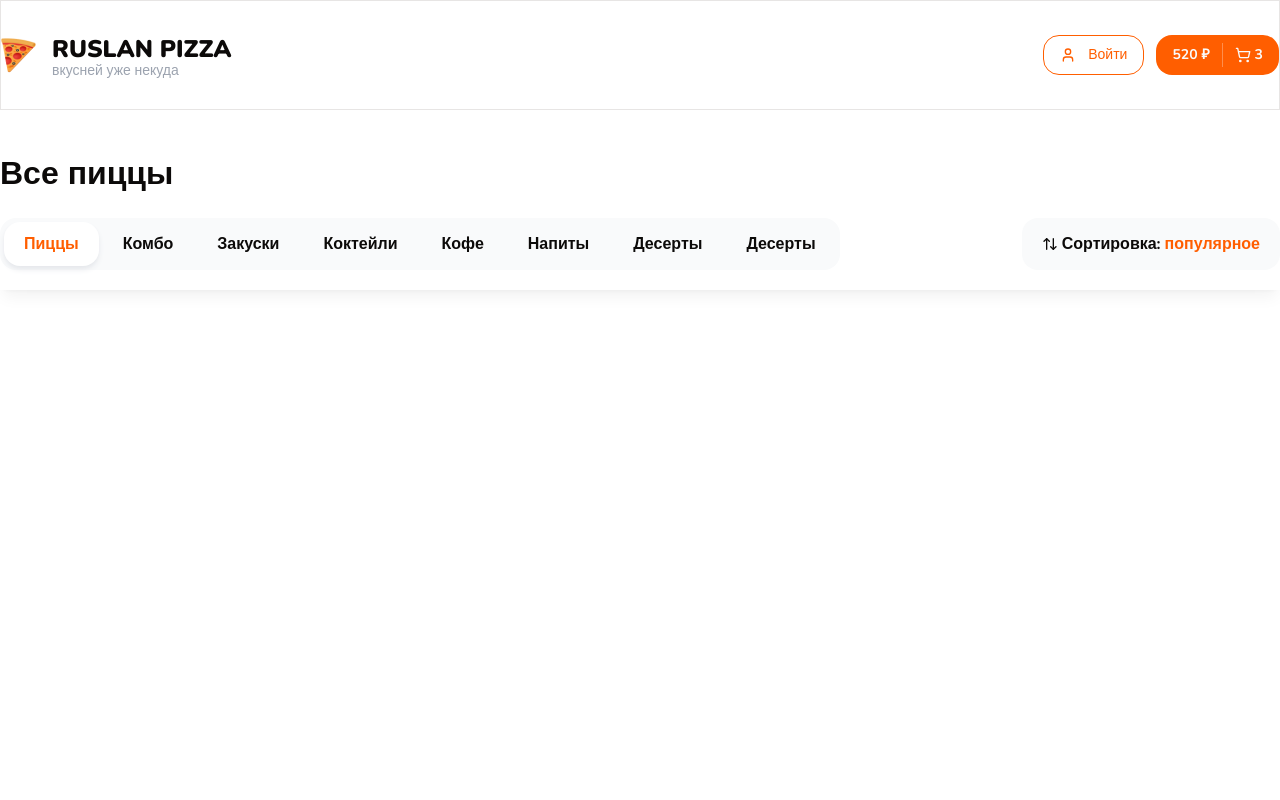
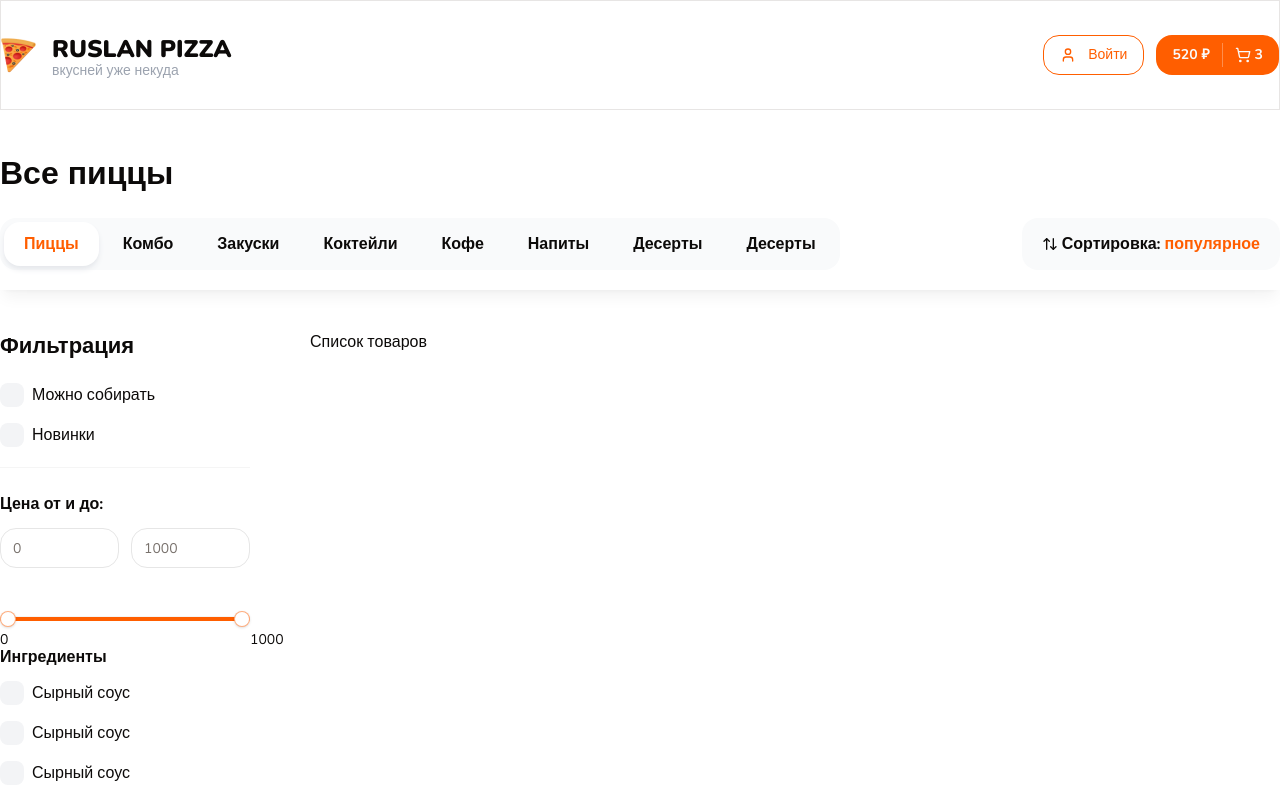
Before and after one commit to rLukoyanov/Ruslan-Pizza, a Next.js app: page / in a window 1280 px wide. Shown: the top 800 px of the page. Built offline with nearby package versions, Linux system fonts and the light colour scheme.

Commit message:
add filter

```diff
--- a/app/page.tsx
+++ b/app/page.tsx
@@ -1,11 +1,9 @@
 import {
   Container,
+  Filters,
   Title,
-  Categories,
-  SortPopup,
   TopBar,
 } from "@/components/shared";
-import { Button } from "@/components/ui/button";
 
 export default function Home() {
   return (
@@ -15,6 +13,17 @@
       </Container>
 
       <TopBar />
+
+      <Container className="mt-10 pb-14">
+        <div className="flex gap-[60px]">
+          <div className="w-[250px]">
+            <Filters />
+          </div>
+          <div className="flex-1">
+            <div className="flex flex-col gap-16">Список товаров</div>
+          </div>
+        </div>
+      </Container>
     </>
   );
 }
--- /dev/null
+++ b/components/shared/checkbox-filters-group.tsx
@@ -0,0 +1,87 @@
+"use client";
+import React from "react";
+import { FilterChecboxProps, FilterCheckbox } from "./filter-checkbox";
+import { Input } from "../ui";
+
+type Item = FilterChecboxProps;
+
+interface Props {
+  title: string;
+  items: Item[];
+  defaultItems: Item[];
+  limit?: number;
+  loading?: boolean;
+  searchInputPlaceholder?: string;
+  onClickCheckbox?: (id: string) => void;
+  defaultValue?: string[];
+  selected?: Set<string>;
+  className?: string;
+  name?: string;
+}
+
+export const CheckboxFiltersGroup: React.FC<Props> = ({
+  title,
+  items,
+  defaultItems,
+  limit = 5,
+  searchInputPlaceholder = "Поиск...",
+  className,
+  loading,
+  onClickCheckbox,
+  selected,
+  name,
+}) => {
+  const [showAll, setShowAll] = React.useState(false);
+  const [searchValue, setSearchValue] = React.useState("");
+
+  const onChangeSearchInput = (e: React.ChangeEvent<HTMLInputElement>) => {
+    setSearchValue(e.target.value);
+  };
+
+  const list = showAll
+    ? items.filter((item) =>
+        item.text.toLowerCase().includes(searchValue.toLocaleLowerCase())
+      )
+    : (defaultItems || items).slice(0, limit);
+
+  return (
+    <div className={className}>
+      <p className="font-bold mb-3">{title}</p>
+
+      {showAll && (
+        <div className="mb-5">
+          <Input
+            onChange={onChangeSearchInput}
+            placeholder={searchInputPlaceholder}
+            className="bg-gray-50 border-none"
+          />
+        </div>
+      )}
+
+      <div className="flex flex-col gap-4 max-h-96 pr-2 overflow-auto scrollbar">
+        {list.map((item, index) => (
+          <FilterCheckbox
+            key={index}
+            text={item.text}
+            value={item.value}
+            endAdornment={item.endAdornment}
+            checked={selected?.has(item.value)}
+            onCheckedChange={() => onClickCheckbox?.(item.value)}
+            name={name}
+          />
+        ))}
+      </div>
+
+      {items.length > limit && (
+        <div className={showAll ? "border-t border-t-neutral-100 mt-4" : ""}>
+          <button
+            onClick={() => setShowAll(!showAll)}
+            className="text-primary mt-3"
+          >
+            {showAll ? "Скрыть" : "+ Показать все"}
+          </button>
+        </div>
+      )}
+    </div>
+  );
+};
--- /dev/null
+++ b/components/shared/filter-checkbox.tsx
@@ -0,0 +1,39 @@
+import React from "react";
+import { Checkbox } from "../ui/checkbox";
+
+export interface FilterChecboxProps {
+  text: string;
+  value: string;
+  endAdornment?: React.ReactNode;
+  onCheckedChange?: (checked: boolean) => void;
+  checked?: boolean;
+  name?: string;
+}
+
+export const FilterCheckbox: React.FC<FilterChecboxProps> = ({
+  text,
+  value,
+  endAdornment,
+  onCheckedChange,
+  checked,
+  name,
+}) => {
+  return (
+    <div className="flex items-center space-x-2">
+      <Checkbox
+        onCheckedChange={onCheckedChange}
+        checked={checked}
+        value={value}
+        className="rounded-[8px] w-6 h-6"
+        id={`checkbox-${String(name)}-${String(value)}`}
+      />
+      <label
+        htmlFor={`checkbox-${String(name)}-${String(value)}`}
+        className="leading-none cursor-pointer flex-1"
+      >
+        {text}
+      </label>
+      {endAdornment}
+    </div>
+  );
+};
--- /dev/null
+++ b/components/shared/filters.tsx
@@ -0,0 +1,70 @@
+import React from "react";
+import { Title } from "./title";
+import { FilterCheckbox } from "./filter-checkbox";
+import { Input } from "../ui";
+import { RangeSlider } from "./range-slider";
+import { CheckboxFiltersGroup } from "./checkbox-filters-group";
+
+interface Props {
+  className?: string;
+}
+
+export const Filters: React.FC<Props> = ({ className }) => {
+  return (
+    <div className={className}>
+      <Title text="Фильтрация" size="sm" className="mb-5 font-bold" />
+      <div className="flex flex-col gap-4">
+        <FilterCheckbox text="Можно собирать" value="1" />
+        <FilterCheckbox text="Новинки" value="2" />
+      </div>
+
+      <div className="mt-5 border-y border-y-neutral-100 py-6 pb-7">
+        <p className="font-bold mb-3">Цена от и до:</p>
+        <div className="flex gap-3 mb-5">
+          <Input type="number" placeholder="0" min={0} max={1000} />
+          <Input type="number" min={100} max={1000} placeholder="1000" />
+        </div>
+      </div>
+
+      <RangeSlider min={0} max={1000} step={10} />
+
+      <CheckboxFiltersGroup
+        title="Ингредиенты"
+        name="ingredients"
+        className="mt-5"
+        limit={6}
+        defaultItems={[
+          { text: "Сырный соус", value: "1" },
+          { text: "Сырный соус", value: "2" },
+          { text: "Сырный соус", value: "3" },
+          { text: "Сырный соус", value: "4" },
+          { text: "Сырный соус", value: "5" },
+          { text: "Сырный соус", value: "6" },
+        ]}
+        items={[
+          { text: "Сырный соус", value: "1" },
+          { text: "Сырный соус", value: "2" },
+          { text: "Сырный соус", value: "3" },
+          { text: "Сырный соус", value: "4" },
+          { text: "Сырный соус", value: "5" },
+          { text: "Сырный соус", value: "6" },
+          { text: "Сырный соус", value: "1" },
+          { text: "Сырный соус", value: "2" },
+          { text: "Сырный соус", value: "3" },
+          { text: "Сырный соус", value: "4" },
+          { text: "Сырный соус", value: "5" },
+          { text: "Сырный соус", value: "6" },
+          { text: "Сырный соус", value: "1" },
+          { text: "Сырный соус", value: "2" },
+          { text: "Сырный соус", value: "3" },
+          { text: "Сырный соус", value: "4" },
+          { text: "Сырный соус", value: "5" },
+          { text: "Сырный соус", value: "6" },
+        ]}
+        // loading={loading}
+        // onClickCheckbox={filters.setSelectedIngredients}
+        // selected={filters.selectedIngredients}
+      />
+    </div>
+  );
+};
--- a/components/shared/index.ts
+++ b/components/shared/index.ts
@@ -4,3 +4,6 @@
 export { Categories } from "./categories";
 export { SortPopup } from "./sort-popup";
 export { TopBar } from "./top-bar";
+export { Filters } from "./filters";
+export { FilterCheckbox } from "./filter-checkbox";
+export { CheckboxFiltersGroup } from "./checkbox-filters-group";
--- /dev/null
+++ b/components/shared/product-card.tsx
@@ -0,0 +1,11 @@
+import React from "react";
+
+interface Props {
+  className?: string;
+}
+
+export const ProductCard: React.FC<Props> = ({ className }) => {
+  return <div className={className}>
+
+  </div>;
+};
--- /dev/null
+++ b/components/shared/range-slider.tsx
@@ -0,0 +1,87 @@
+"use client";
+
+import React from "react";
+import * as SliderPrimitive from "@radix-ui/react-slider";
+
+import { cn } from "@/lib/utils";
+
+type SliderProps = {
+  className?: string;
+  min: number;
+  max: number;
+  step: number;
+  formatLabel?: (value: number) => string;
+  value?: number[] | readonly number[];
+  onValueChange?: (values: number[]) => void;
+};
+
+const RangeSlider = React.forwardRef(
+  (
+    {
+      className,
+      min,
+      max,
+      step,
+      formatLabel,
+      value,
+      onValueChange,
+      ...props
+    }: SliderProps,
+    ref
+  ) => {
+    const initialValue = Array.isArray(value) ? value : [min, max];
+    const [localValues, setLocalValues] = React.useState(initialValue);
+
+    React.useEffect(() => {
+      // Update localValues when the external value prop changes
+      setLocalValues(Array.isArray(value) ? value : [min, max]);
+    }, [min, max, value]);
+
+    const handleValueChange = (newValues: number[]) => {
+      setLocalValues(newValues);
+      if (onValueChange) {
+        onValueChange(newValues);
+      }
+    };
+
+    return (
+      <SliderPrimitive.Root
+        ref={ref as React.RefObject<HTMLDivElement>}
+        min={min}
+        max={max}
+        step={step}
+        value={localValues}
+        onValueChange={handleValueChange}
+        className={cn(
+          "relative flex w-full touch-none select-none mb-6 items-center",
+          className
+        )}
+        {...props}
+      >
+        <SliderPrimitive.Track className="relative h-1 w-full grow overflow-hidden rounded-full bg-primary/20">
+          <SliderPrimitive.Range className="absolute h-full bg-primary" />
+        </SliderPrimitive.Track>
+        {localValues.map((value, index) => (
+          <React.Fragment key={index}>
+            <div
+              className="absolute text-center"
+              style={{
+                left: `calc(${((value - min) / (max - min)) * 100}% + 0px)`,
+                top: `10px`,
+              }}
+            >
+              <span className="text-sm">
+                {formatLabel ? formatLabel(value) : value}
+              </span>
+            </div>
+            <SliderPrimitive.Thumb className="block h-4 w-4 rounded-full border border-primary/50 bg-white shadow transition-colors focus-visible:outline-none focus-visible:ring-1 focus-visible:ring-ring disabled:pointer-events-none disabled:opacity-50" />
+          </React.Fragment>
+        ))}
+      </SliderPrimitive.Root>
+    );
+  }
+);
+
+RangeSlider.displayName = SliderPrimitive.Root.displayName;
+
+export { RangeSlider };
--- a/components/ui/checkbox.tsx
+++ b/components/ui/checkbox.tsx
@@ -1,10 +1,10 @@
-"use client"
+"use client";
 
-import * as React from "react"
-import * as CheckboxPrimitive from "@radix-ui/react-checkbox"
-import { Check } from "lucide-react"
+import * as React from "react";
+import * as CheckboxPrimitive from "@radix-ui/react-checkbox";
+import { Check } from "lucide-react";
 
-import { cn } from "@/lib/utils"
+import { cn } from "@/lib/utils";
 
 const Checkbox = React.forwardRef<
   React.ElementRef<typeof CheckboxPrimitive.Root>,
@@ -13,7 +13,7 @@
   <CheckboxPrimitive.Root
     ref={ref}
     className={cn(
-      "peer h-4 w-4 shrink-0 rounded-sm border border-primary ring-offset-background focus-visible:outline-none focus-visible:ring-2 focus-visible:ring-ring focus-visible:ring-offset-2 disabled:cursor-not-allowed disabled:opacity-50 data-[state=checked]:bg-primary data-[state=checked]:text-primary-foreground",
+      "peer h-4 w-4 shrink-0 bg-gray-100 ring-offset-background focus-visible:outline-none focus-visible:ring-2 focus-visible:ring-ring focus-visible:ring-offset-2 disabled:cursor-not-allowed disabled:opacity-50 data-[state=checked]:bg-primary data-[state=checked]:text-primary-foreground",
       className
     )}
     {...props}
@@ -21,10 +21,10 @@
     <CheckboxPrimitive.Indicator
       className={cn("flex items-center justify-center text-current")}
     >
-      <Check className="h-4 w-4" />
+      <Check className="h-4 w-4" strokeWidth={3} />
     </CheckboxPrimitive.Indicator>
   </CheckboxPrimitive.Root>
-))
-Checkbox.displayName = CheckboxPrimitive.Root.displayName
+));
+Checkbox.displayName = CheckboxPrimitive.Root.displayName;
 
-export { Checkbox }
+export { Checkbox };
```
